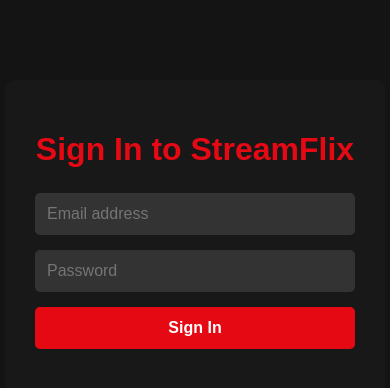
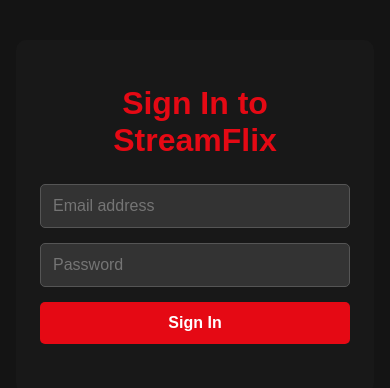
Before and after one commit to ishikajindal13/Streanflix, a React (Vite) app in the folder client/: page /login in a window 390 px wide. Shown: the top 388 px of the page. Built offline with nearby package versions, Linux system fonts and the light colour scheme.

Commit message:
css changed

```diff
--- a/client/src/App.css
+++ b/client/src/App.css
@@ -5,6 +5,7 @@
   color: white;
 }
 
+/* Navbar */
 .navbar {
   display: flex;
   align-items: center;
@@ -33,6 +34,7 @@
   color: #e50914;
 }
 
+/* Buttons */
 button {
   cursor: pointer;
   border: none;
@@ -47,6 +49,7 @@
   color: white;
 }
 
+/* Hero section */
 .hero {
   padding: 100px 5% 80px;
   background:
@@ -84,25 +87,63 @@
   color: white;
 }
 
-.movies-section {
-  padding: 10px 5% 50px;
+/* Search */
+.search-container {
+  padding: 20px 5%;
 }
 
+.search-container input {
+  width: 100%;
+  max-width: 400px;
+  box-sizing: border-box;
+  padding: 12px 14px;
+  border: 1px solid #555;
+  border-radius: 5px;
+  background: #222;
+  color: white;
+  font-size: 16px;
+}
+
+.search-container input:focus {
+  outline: 2px solid #e50914;
+}
+
+/* Movies section */
+.movies-section {
+  padding: 20px 40px 50px;
+  color: white;
+  background: #141414;
+}
+
+.movies-section h2 {
+  margin: 0 0 16px;
+}
+
+/* Horizontal movie row */
 .movie-list {
   display: flex;
+  flex-wrap: nowrap;
   gap: 16px;
   overflow-x: auto;
-  padding: 10px 0 20px;
+  overflow-y: hidden;
+  padding: 12px 4px 20px;
+  scrollbar-width: none;
+  -webkit-overflow-scrolling: touch;
 }
 
+.movie-list::-webkit-scrollbar {
+  display: none;
+}
 
-.movie-card {
-  min-width: 180px;
+/* Movie cards */
+.movie-list .movie-card {
+  flex: 0 0 180px;
+  min-width: 0;
   max-width: 180px;
   overflow: hidden;
   border-radius: 8px;
   background: #242424;
-  transition: transform 0.2s;
+  transition: transform 0.2s ease;
 }
 
 .movie-card img {
@@ -121,83 +162,7 @@
   transform: scale(1.05);
 }
 
-
-@media (max-width: 600px) {
-  .navbar {
-    flex-wrap: wrap;
-    gap: 14px;
-  }
-
-  .nav-links {
-    gap: 12px;
-    font-size: 14px;
-  }
-
-  .hero {
-    padding-top: 60px;
-  }
-
-  .movie-card {
-    min-width: 160px;
-  }
-}
-
-
-.search-container {
-  padding: 20px 5%;
-}
-
-.search-container input {
-  width: 100%;
-  max-width: 400px;
-  padding: 12px 14px;
-  border: 1px solid #555;
-  border-radius: 5px;
-  background: #222;
-  color: white;
-  font-size: 16px;
-}
-
-.search-container input:focus {
-  outline: 2px solid #e50914;
-}
-
-
-.login-page {
-  min-height: 100vh;
-  background: #141414;
-  color: white;
-  padding: 60px 20px;
-  text-align: center;
-}
-
-.login-page h1 {
-  color: #e50914;
-  margin-bottom: 40px;
-}
-
-.login-page form {
-  display: flex;
-  flex-direction: column;
-  gap: 16px;
-  max-width: 350px;
-  margin: 25px auto;
-}
-
-.login-page input {
-  padding: 14px;
-  background: #333;
-  color: white;
-  border: 1px solid #555;
-  border-radius: 4px;
-}
-
-.login-page button {
-  background: #e50914;
-  color: white;
-}
-
-
+/* Login page */
 .login-page {
   max-width: 380px;
   margin: 80px auto;
@@ -205,9 +170,11 @@
   background: #181818;
   border-radius: 10px;
   color: white;
+  text-align: center;
 }
 
 .login-page h1 {
+  color: #e50914;
   margin-bottom: 24px;
 }
 
@@ -215,14 +182,24 @@
   display: flex;
   flex-direction: column;
   gap: 15px;
+  max-width: 350px;
+  margin: 25px auto;
 }
 
 .login-page input,
 .login-page button {
+  box-sizing: border-box;
+  width: 100%;
   padding: 12px;
   border: none;
   border-radius: 5px;
   font-size: 16px;
+}
+
+.login-page input {
+  background: #333;
+  color: white;
+  border: 1px solid #555;
 }
 
 .login-page button {
@@ -235,3 +212,64 @@
   opacity: 0.7;
   cursor: wait;
 }
+
+/* Mobile responsive styles */
+@media (max-width: 600px) {
+  .navbar {
+    flex-wrap: wrap;
+    gap: 14px;
+    padding: 16px 5%;
+  }
+
+  .logo {
+    font-size: 24px;
+  }
+
+  .nav-links {
+    gap: 12px;
+    font-size: 14px;
+  }
+
+  .hero {
+    padding: 60px 5% 50px;
+  }
+
+  .tagline {
+    letter-spacing: 2px;
+    font-size: 12px;
+  }
+
+  .hero-buttons {
+    flex-wrap: wrap;
+  }
+
+  .movies-section {
+    padding: 16px;
+  }
+
+  .movie-list {
+    flex-wrap: nowrap;
+    gap: 12px;
+  }
+
+  .movie-list .movie-card {
+    flex: 0 0 140px;
+    min-width: 0;
+    max-width: 140px;
+  }
+
+  .movie-card img {
+    height: 210px;
+  }
+
+  .login-page {
+    box-sizing: border-box;
+    width: calc(100% - 32px);
+    margin: 40px auto;
+    padding: 24px;
+  }
+
+  .login-page form {
+    width: 100%;
+  }
+}
```
